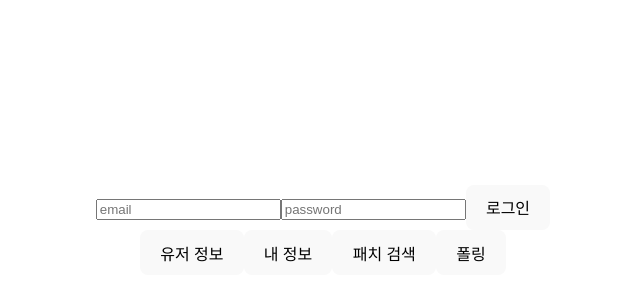
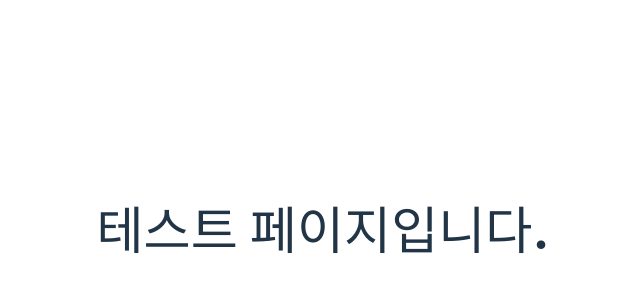
Before and after one commit to pscraper/client, a React (Vite) app: page /test in a window 1280 px wide. Shown: the part 170-470 px from the top of the page, without its empty margins (317-957 px from the left). Built offline with nearby package versions, Linux system fonts and the light colour scheme.

Commit message:
feat: react-router-dom, cookie 적용

```diff
--- a/package.json
+++ b/package.json
@@ -13,7 +13,8 @@
     "axios": "^1.6.7",
     "react": "^18.2.0",
     "react-cookie": "^7.1.0",
-    "react-dom": "^18.2.0"
+    "react-dom": "^18.2.0",
+    "react-router-dom": "^6.22.1"
   },
   "devDependencies": {
     "@types/react": "^18.2.55",
--- a/src/App.tsx
+++ b/src/App.tsx
@@ -1,72 +1,26 @@
-import { useState, useEffect } from 'react';
-import { signup, signin, signinBasic, getMyInfo, getUserInfo, polling } from './api/user.api';
-import { searchPatch } from './api/patch.api';
+import { useEffect } from 'react';
+import { Link, useNavigate } from 'react-router-dom';
 import './App.css';
+import { getCookie } from './utils/Cookie';
 
 
 const App = () => {
-  const [email, setEmail] = useState('');
-  const [password, setPassword] = useState('');
+  const navigate = useNavigate();
 
   useEffect(() => {
-    localStorage.clear();
-    // sessionStorage.clear();
+    const sessionId = getCookie("session_id");
+    if (sessionId == undefined) {
+      console.log("navigate");
+      navigate("/login");
+    }
+
   }, []);
-
-  const onSignupClick = async (email: string, password: string) => {
-    const res = await signup(email, password);
-    console.log(res);
-  }
-
-  const onSigninClick = async (email: string, password: string) => {
-    const res = await signin(email, password);
-    localStorage.setItem("token_type", res.token_type);
-    localStorage.setItem("access_token", res.access_token);
-    localStorage.setItem("refresh_token", res.refresh_token);
-    console.log(res);
-  }
-
-  const onSigninBasicClick = async (email: string, password: string) => {
-    const res = await signinBasic(email, password);
-    console.log(res);
-  }
-
-  const getUserInfoClick = async () => {
-    const res = await getUserInfo();
-    console.log(res);
-  }
-
-  const getMyInfoClick = async () => {
-    const res = await getMyInfo();
-    console.log(res);
-  }
-
-  const onSearchPatch = async () => {
-    const res = await searchPatch();
-    console.log(res);
-  }
-
-  const run = async () => {
-    const id = setInterval(async () => {
-        const res = await polling();
-        console.log(res);
-      }, 1000)
-
-      setTimeout(() => clearInterval(id), 10000);
-  }
 
   return (
     <div>
-      <div>
-        <input type="text" placeholder="email" onChange={e => setEmail(e.target.value)}/>
-        <input type="password" placeholder="password" onChange={e => setPassword(e.target.value)}/>
-        <button onClick={() => onSigninBasicClick(email, password)}>로그인</button>
-      </div>
-
-      <button onClick={getUserInfoClick}>유저 정보</button>
-      <button onClick={getMyInfoClick}>내 정보</button>
-      <button onClick={onSearchPatch}>패치 검색</button>
-      <button onClick={run}>폴링</button>
+      <p>메인</p>
+      <Link to="/login">로그인</Link>
+      <Link to="/test">테스트</Link>
     </div>
   )
 }
--- a/src/api/user.api.ts
+++ b/src/api/user.api.ts
@@ -15,7 +15,6 @@ const cookies = new Cookies();
 export const signup: SignupType = async (email, password) => {
     const body = { email, password }
     const res = await defaultClient.post("/user/signup", body)
-
     if (res.status !== HttpStatusCode.Created) throw Error("[signup] 요청 실패");
     return Promise.resolve(res.data);
 }
@@ -23,8 +22,7 @@ export const signup: SignupType = async (email, password) => {
 
 export const signin: SigninType = async (email, password) => {
     const body = { "username": email, "password": password };
-    const res = await formClient.post("/user/signin/oauth2", body);
-
+    const res = await formClient.post("/user/signin/oauth2", body, { withCredentials: true });
     if (res.status !== HttpStatusCode.Ok) throw Error("[signin] 요청 실패");
     return Promise.resolve(res.data);
 }
--- /dev/null
+++ b/src/components/Login.tsx
@@ -0,0 +1,13 @@
+
+
+const LoginComponent = () => {
+
+    return (
+        <div>
+            <h1>로그인 페이지입니다.</h1>
+        </div>
+    )
+}
+
+
+export default LoginComponent
--- /dev/null
+++ b/src/components/Test.tsx
@@ -0,0 +1,12 @@
+
+
+const TestComponent = () => {
+    return (
+        <div>
+            <h1>테스트 페이지입니다.</h1>
+        </div>
+    )
+}
+
+
+export default TestComponent
--- a/src/main.tsx
+++ b/src/main.tsx
@@ -1,14 +1,17 @@
 import React from 'react'
 import ReactDOM from 'react-dom/client'
-import App from './App.tsx'
+import Router from "./utils/Router";
+import { BrowserRouter } from 'react-router-dom';
+import { CookiesProvider } from 'react-cookie'
 import './index.css'
-import { CookiesProvider } from 'react-cookie'
 
 
 ReactDOM.createRoot(document.getElementById('root')!).render(
   <React.StrictMode>
     <CookiesProvider>
-      <App />
+      <BrowserRouter>
+        <Router />
+      </BrowserRouter>
     </CookiesProvider>
   </React.StrictMode>,
 )
--- /dev/null
+++ b/src/utils/Cookie.tsx
@@ -0,0 +1,32 @@
+import { Cookies } from "react-cookie";
+import { CookieGetOptions, CookieSetOptions } from "universal-cookie";
+
+
+const cookies = new Cookies();
+
+
+export const setCookie = (name: string, value: Cookies, options?: CookieSetOptions) => {
+    try {
+        cookies.set(name, value, { ...options });
+    } catch (err) {
+        console.error(err);
+    }
+}
+
+
+export const getCookie = (name: string, options?: CookieGetOptions) => {
+    try {
+        return cookies.get(name, { ...options });
+    } catch (err) {
+        console.error(err);
+    }
+}
+
+
+export const removeCookie = (name: string, options?: CookieSetOptions) => {
+    try {
+        cookies.remove(name, { ...options });
+    } catch (err) {
+        console.error(err);
+    }
+}
--- /dev/null
+++ b/src/utils/Router.tsx
@@ -0,0 +1,18 @@
+import { Routes, Route } from "react-router-dom";
+import App from "../App";
+import LoginComponent from "../components/Login";
+import TestComponent from "../components/Test";
+
+
+const Router = () => {
+    return (
+        <Routes>
+            <Route path="/" element={<App />} />
+            <Route path="/login" element={<LoginComponent />} />
+            <Route path="/test" element={<TestComponent />} />
+        </Routes>
+    )
+}
+
+
+export default Router
```
Also changed, not shown: 1 other file (tests, documents, lock files or other folders).
